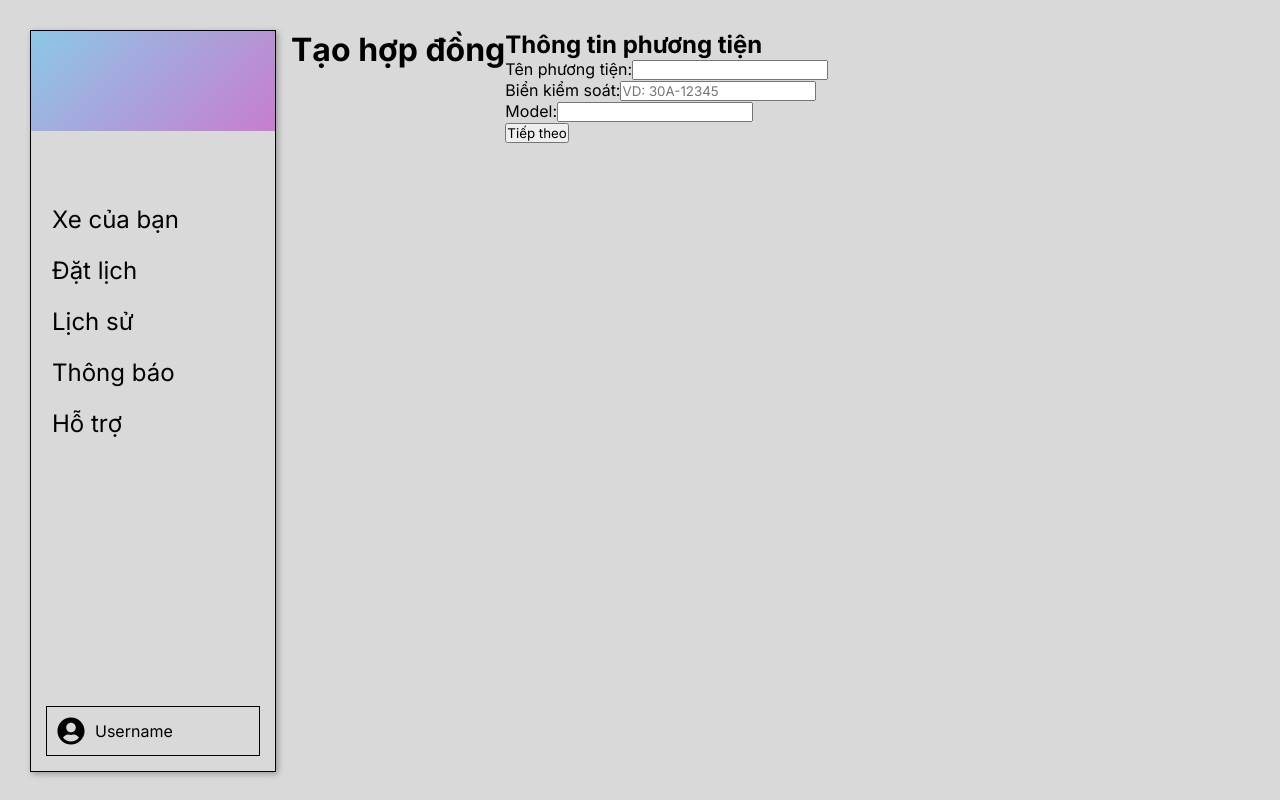
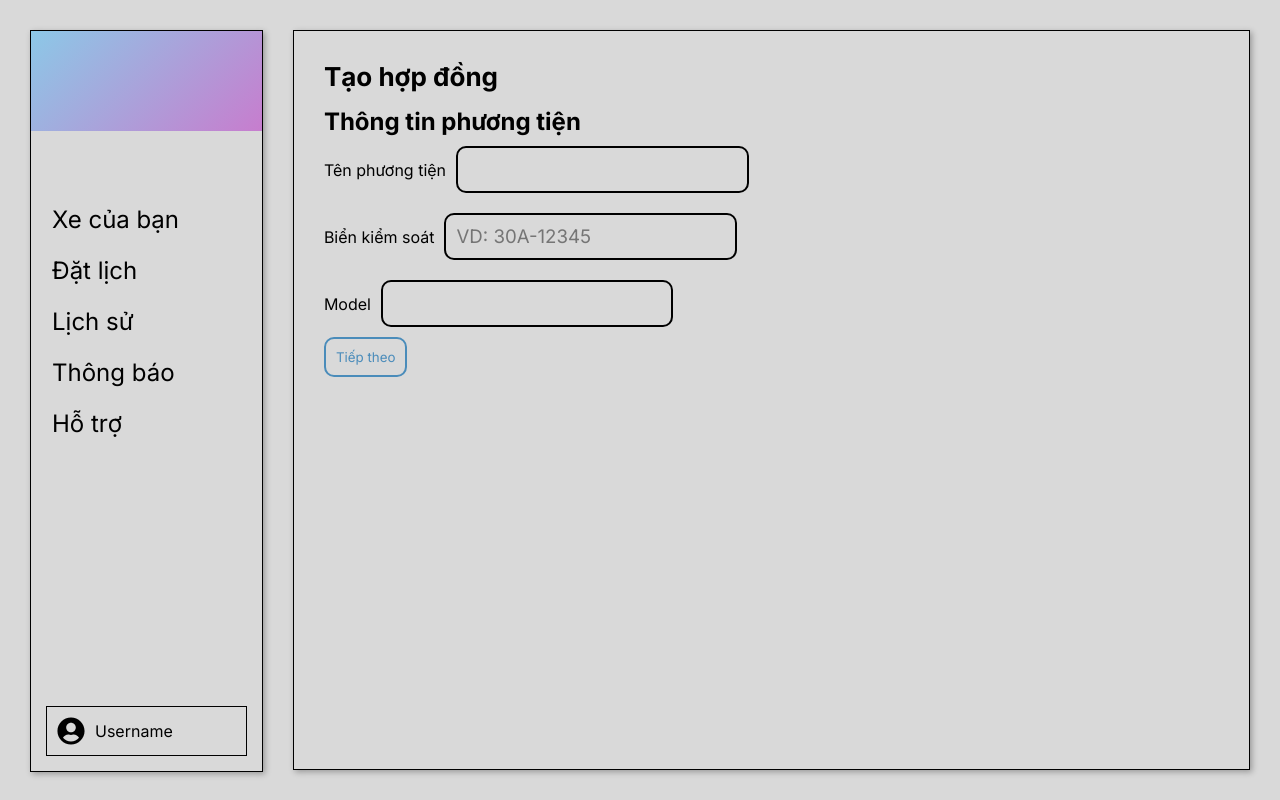
Before and after one commit to HaNguyenOnGit/SWP391_Topic6_SE1814_G8, a React (Vite) app in the folder src/front-end/App/: page /newContract in a window 1280 px wide. Built offline with nearby package versions, Linux system fonts and the light colour scheme.

Commit message:
update css for input, submit button

```diff
--- a/src/front-end/App/src/index.css
+++ b/src/front-end/App/src/index.css
@@ -155,6 +155,41 @@ a {
     box-sizing: border-box;
 }
 
+.txtInput {
+    padding: 10px;
+    font-size: 14pt;
+    margin: 10px;
+    border-radius: 10px;
+    border: 2px solid #000;
+    width: 30%;
+    background-color: #D9D9D9;
+}
+
+.txtInput:focus {
+    outline: none;
+    box-shadow: none;
+    border: 2px solid #000;
+    /* giữ border giống bình thường */
+}
+
+.btnInput {
+    padding: 10px;
+    background-color: #0F6CAE;
+    border: none;
+    border-radius: 10px;
+    color: #D9D9D9;
+    cursor: pointer;
+    transition: all 0.2s ease;
+}
+
+.btnInput:disabled {
+    background-color: #D9D9D9;
+    border: 2px solid #0F6CAE;
+    color: #0F6CAE;
+    cursor: not-allowed;
+    opacity: 0.7;
+}
+
 .vehicle-card:hover {
     transform: scale(1.02);
     box-shadow: 3px 3px 6px rgba(0, 0, 0, 0.3);
--- a/src/front-end/App/src/pages/NewContract.jsx
+++ b/src/front-end/App/src/pages/NewContract.jsx
@@ -63,14 +63,16 @@ export default function NewContract() {
   return (
     <div className="main-container">
       <Navbar username="Username" />
+      <div className="main-content">
         <h1>Tạo hợp đồng</h1>
 
         {step === 1 && (
           <div>
             <h2>Thông tin phương tiện</h2>
             <div>
-            <label>Tên phương tiện:</label>
+              <label>Tên phương tiện</label>
               <input
+                className="txtInput"
                 type="text"
                 value={vehicle.name}
                 onChange={e => {
@@ -81,8 +83,9 @@ export default function NewContract() {
               {errors.name && <p style={{ color: "red" }}>{errors.name}</p>}
             </div>
             <div>
-            <label>Biển kiểm soát:</label>
+              <label>Biển kiểm soát</label>
               <input
+                className="txtInput"
                 type="text"
                 value={vehicle.license}
                 placeholder="VD: 30A-12345"
@@ -94,8 +97,9 @@ export default function NewContract() {
               {errors.license && <p style={{ color: "red" }}>{errors.license}</p>}
             </div>
             <div>
-            <label>Model:</label>
+              <label>Model</label>
               <input
+                className="txtInput"
                 type="text"
                 value={vehicle.model}
                 onChange={e => {
@@ -106,7 +110,15 @@ export default function NewContract() {
               {errors.model && <p style={{ color: "red" }}>{errors.model}</p>}
             </div>
             <button
-            disabled={errors.name || errors.license || errors.model}
+              className="btnInput"
+              disabled={
+                !vehicle.name.trim() ||
+                !vehicle.license.trim() ||
+                !vehicle.model.trim() ||
+                errors.name ||
+                errors.license ||
+                errors.model
+              }
               onClick={() => setStep(2)}
             >
               Tiếp theo
@@ -118,6 +130,7 @@ export default function NewContract() {
           <div>
             <h2>Thêm người đồng sở hữu</h2>
             <input
+              className="txtInput"
               type="text"
               placeholder="Nhập số điện thoại"
               value={phone}
@@ -154,7 +167,10 @@ export default function NewContract() {
             )}
 
             <button onClick={() => setStep(1)}>Quay lại</button>
-          <button disabled={ratioError} onClick={() => setStep(3)}>
+            <button
+              disabled={owners.length === 0 || ratioError}
+              onClick={() => setStep(3)}
+            >
               Tiếp theo
             </button>
           </div>
@@ -169,7 +185,12 @@ export default function NewContract() {
               ))}
             </ul>
             <button onClick={() => setStep(2)}>Quay lại</button>
-          <button onClick={() => setStep(4)}>Xác nhận</button>
+            <button
+              disabled={terms.length === 0}
+              onClick={() => setStep(4)}
+            >
+              Xác nhận
+            </button>
           </div>
         )}
 
@@ -183,5 +204,6 @@ export default function NewContract() {
           </div>
         )}
       </div>
+    </div>
   );
 }
```
Lines whose indentation alone changed are shown as unchanged.
